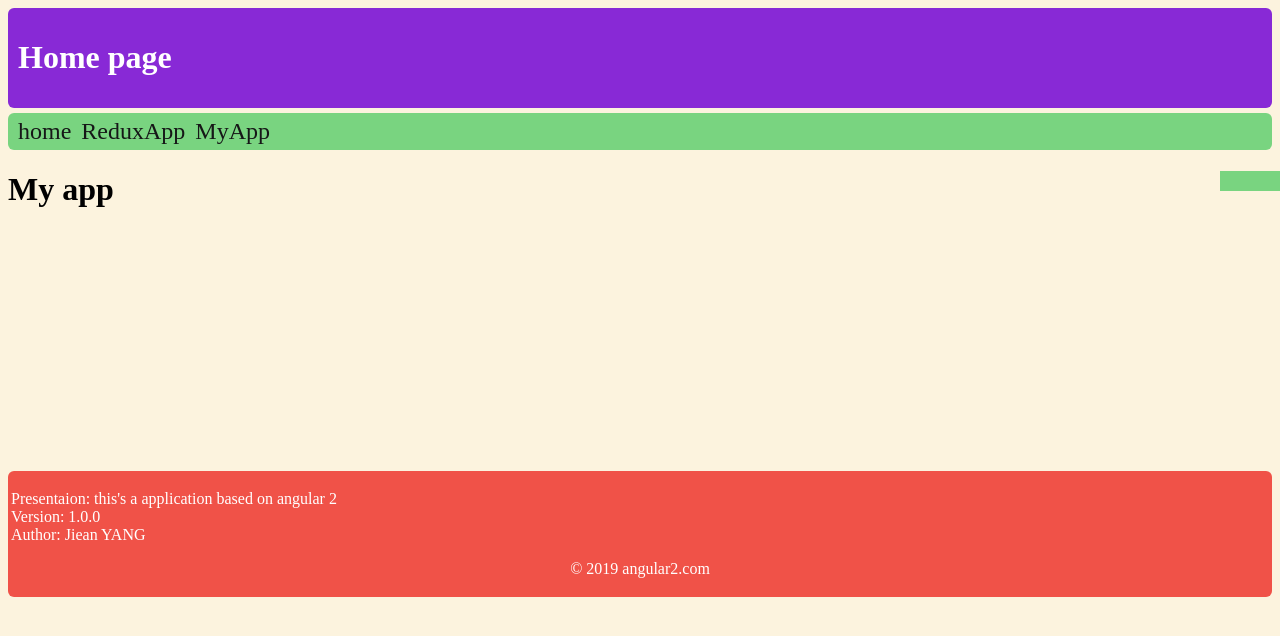
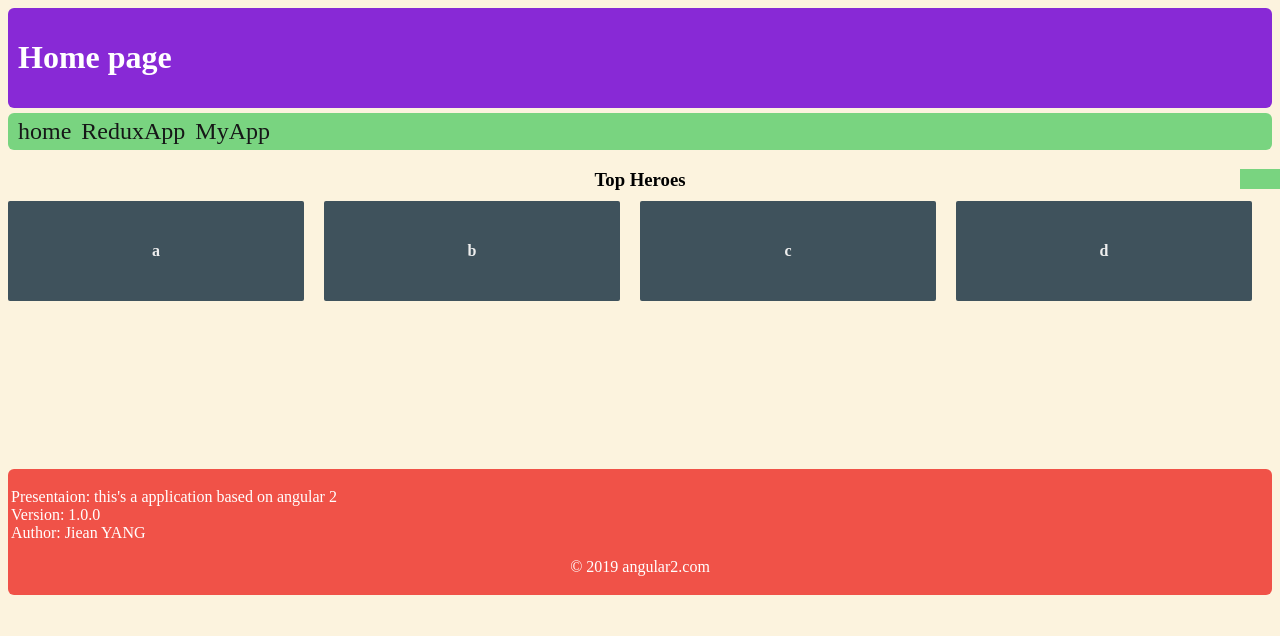
Before and after one commit to xiaokaup/AWS, a React (Create React App) app in the folder react/: page /MyApp in a window 1280 px wide. Shown: the top 636 px of the page. Built offline with nearby package versions, Linux system fonts and the light colour scheme.

Commit message:
Add Cards element

```diff
--- a/react/src/1_pages/HomePage/HomePage.css
+++ b/react/src/1_pages/HomePage/HomePage.css
@@ -1,29 +1,63 @@
-#main h1 {
-  color: black;
+/* DashboardComponent's private CSS styles */
+[class*='col-'] {
+  float: left;
+  padding-right: 20px;
+  padding-bottom: 20px;
 }
-/*#main {
-  margin: 2px 0;
+[class*='col-']:last-of-type {
+  padding-right: 0;
 }
-
-#messages {
-  transition: right 2s;
-  background-color: #79d480;
-  padding: 10px;
-  position: fixed;
-  display: inline;
-  width: 200px;
-  right: -160px;
-  z-index: 1;
-  max-height: 200px;
-  overflow-x: hidden;
-  overflow-y: scroll;
+a {
+  text-decoration: none;
 }
-#messages::-webkit-scrollbar { width: 0 !important }
-
-#messages:hover {
-  right: 0;
+*, *:after, *:before {
+  -webkit-box-sizing: border-box;
+  -moz-box-sizing: border-box;
+  box-sizing: border-box;
 }
-
-#content {
-  min-height: 290px;
-}*/
+h3 {
+  text-align: center;
+  margin-bottom: 0;
+}
+h4 {
+  position: relative;
+}
+.grid {
+  margin: 0;
+}
+.col-1-4 {
+  width: 25%;
+}
+.module {
+  padding: 20px;
+  text-align: center;
+  color: #eee;
+  max-height: 120px;
+  min-width: 120px;
+  background-color: #3f525c;
+  border-radius: 2px;
+}
+.module:hover {
+  background-color: #eee;
+  cursor: pointer;
+  color: #607d8b;
+}
+.grid-pad {
+  padding: 10px 0;
+}
+.grid-pad > [class*='col-']:last-of-type {
+  padding-right: 20px;
+}
+@media (max-width: 600px) {
+  .module {
+    font-size: 10px;
+    max-height: 75px; }
+}
+@media (max-width: 1024px) {
+  .grid {
+    margin: 0;
+  }
+  .module {
+    min-width: 60px;
+  }
+}
--- a/react/src/1_pages/HomePage/HomePage.js
+++ b/react/src/1_pages/HomePage/HomePage.js
@@ -1,5 +1,7 @@
 import React, { Fragment } from 'react'
 import './HomePage.css'
+import { Cards } from '../../3_elements/Cards'
+
 
 const HomePage = () => (
 	<Fragment>
@@ -8,7 +10,12 @@
 		</div>
 		<div id="content">
 			{/*<router-outlet></router-outlet>*/}
-			<h1>My app</h1>
+			<h3>Top Heroes</h3>
+			<div class="grid grid-pad">
+				<Cards cards={[{id:1, name:"a"}, {id:2, name:"b"}, {id:3, name:"c"}, {id:4, name:"d"}]} />
+			</div>
+
+			{/*<app-hero-search></app-hero-search>*/}
 		</div>
 	</Fragment>
 )
--- /dev/null
+++ b/react/src/3_elements/Cards.js
@@ -0,0 +1,18 @@
+import React, {Fragment} from 'react'
+
+export function Cards(props) {
+	const cards = props.cards.map(card =>
+				<a class="col-1-4"
+					href="/detail/{card.id}">
+					<div class="module hero">
+						<h4>{card.name}</h4>
+					</div>
+				</a>
+			);
+
+	return (
+		<Fragment>
+			{cards}
+		</Fragment>
+	)
+}
```
